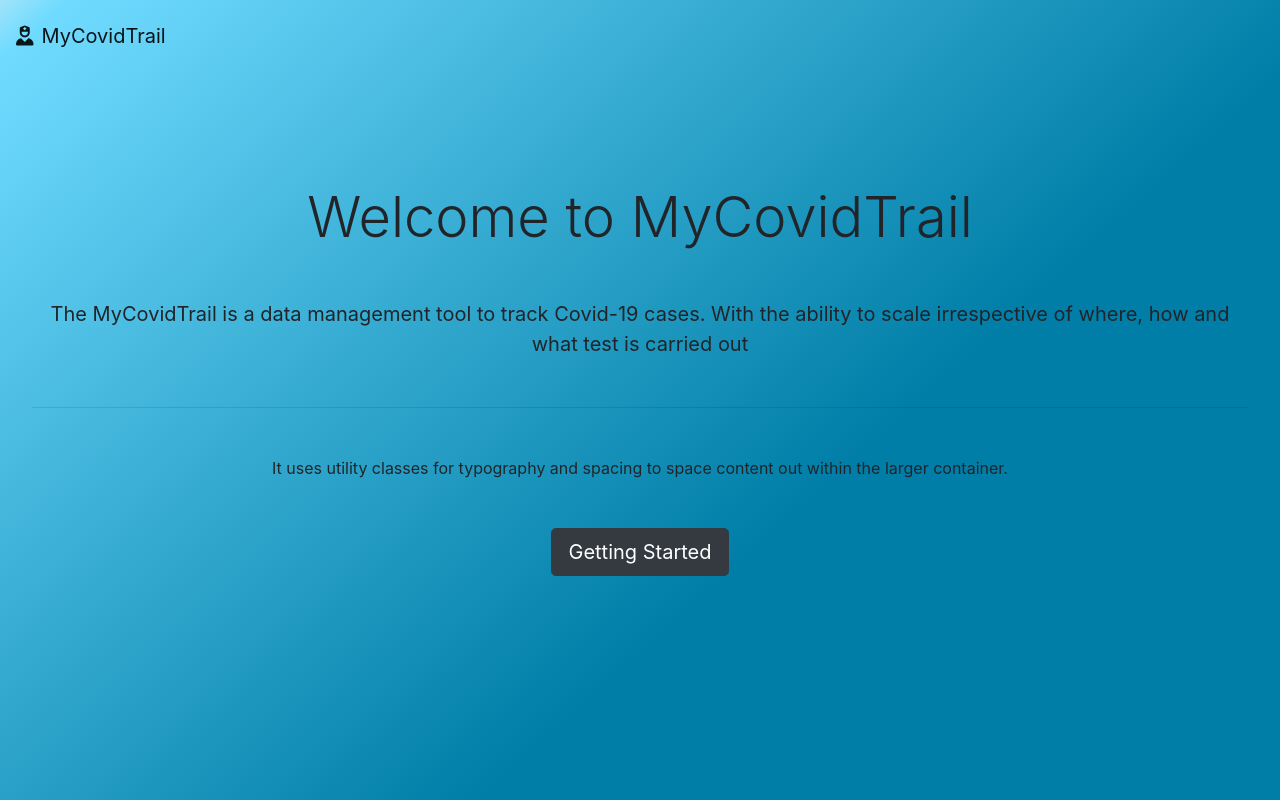
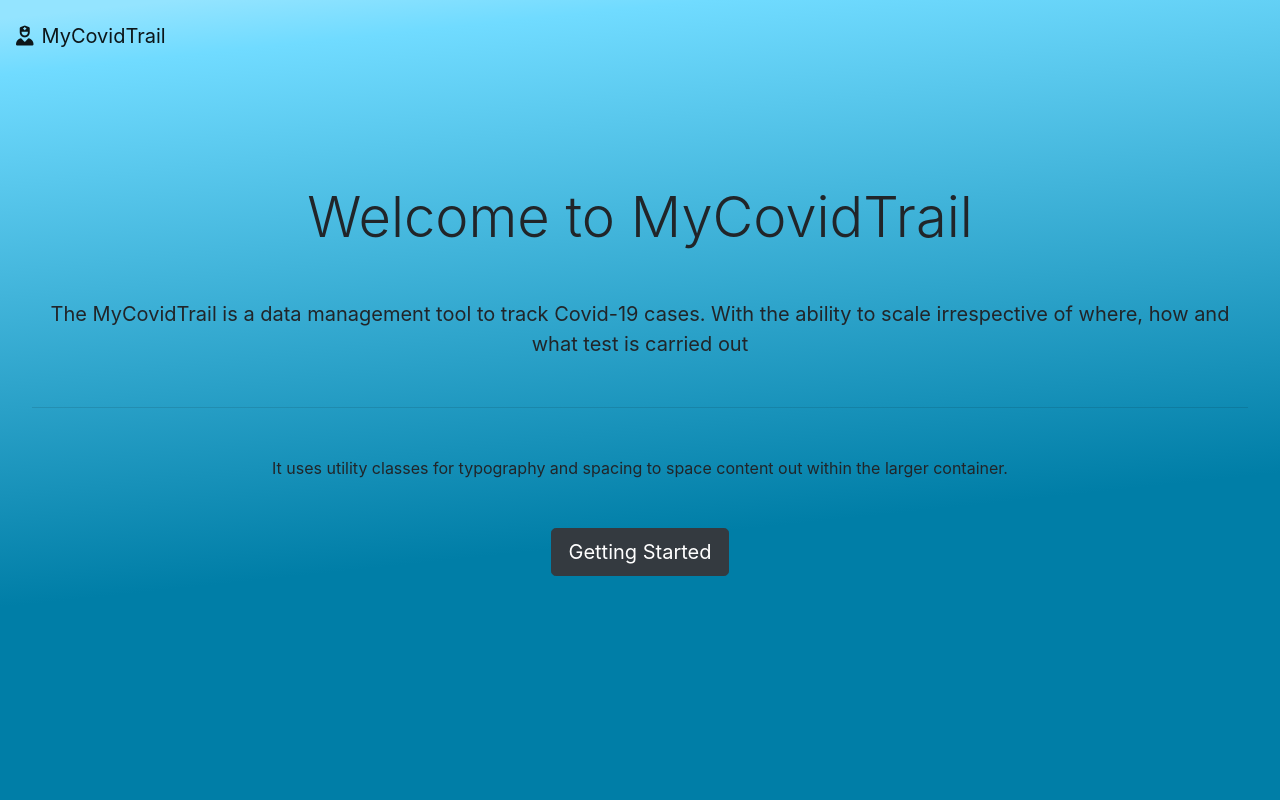
Before and after one commit to yikwah99/MyCovidTrail, a PHP site: page /php/landing.php in a window 1280 px wide. Run offline with PHP 8.4, Linux system fonts and the light colour scheme; some libraries are stand-ins or nearby versions.

Commit message:
slightly-changed-background

```diff
--- a/css/style.css
+++ b/css/style.css
@@ -1,6 +1,6 @@
 body{
-background: rgb(161,228,250);
-background: linear-gradient(138deg, rgba(161,228,250,1) 0%, rgba(112,219,255,1) 3%, rgba(0,126,167,1) 63%);
+background: rgb(148,228,255);
+background: linear-gradient(174deg, rgba(148,228,255,1) 2%, rgba(112,219,255,1) 8%, rgba(0,126,167,1) 65%);
 background-attachment: fixed;
 background-size: cover;
 }
@@ -13,10 +13,6 @@ thead{
   background: #006B8F;
 }
 
-nav li a{
-  font-weight: 500;
+nav li a, .logout-btn{
+  font-weight: 700;
 }
-
-nav li{
-  border-left: 1px black solid;
-}
```
